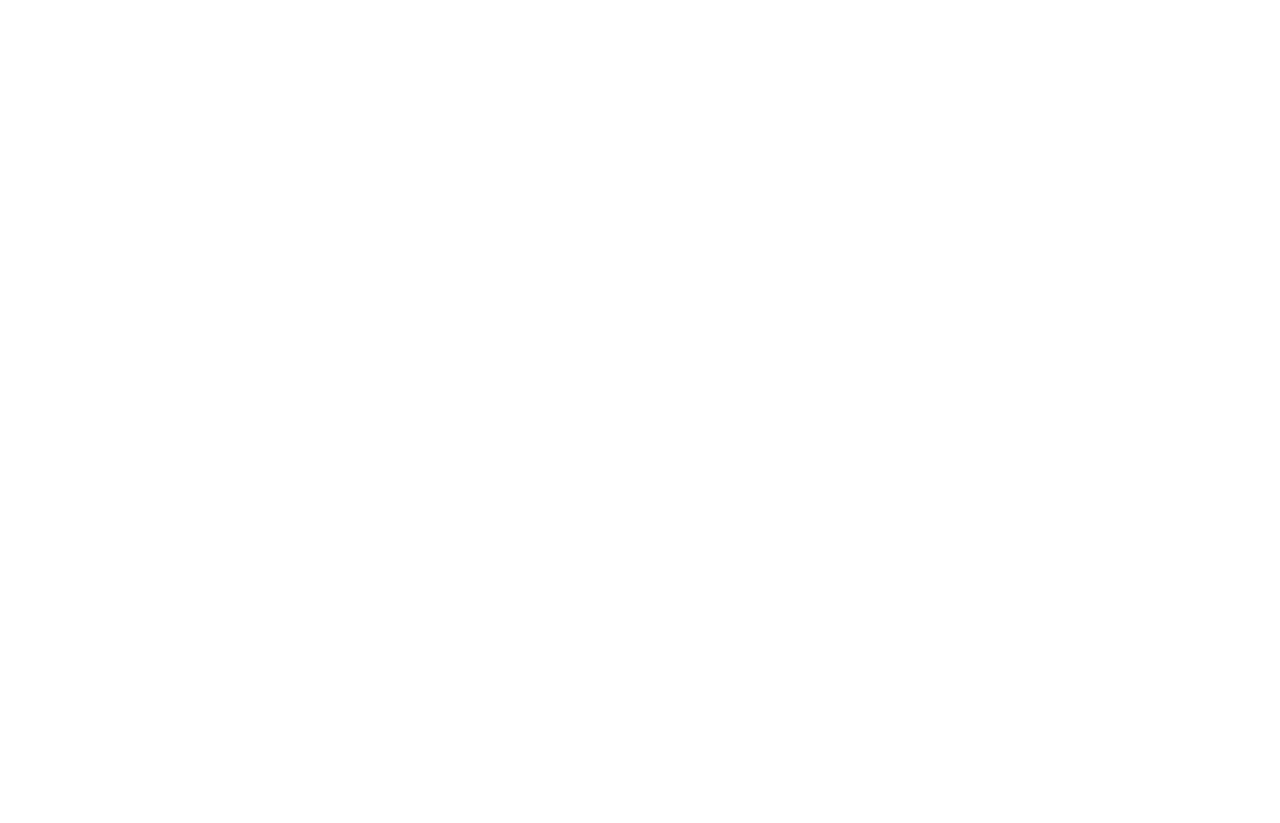
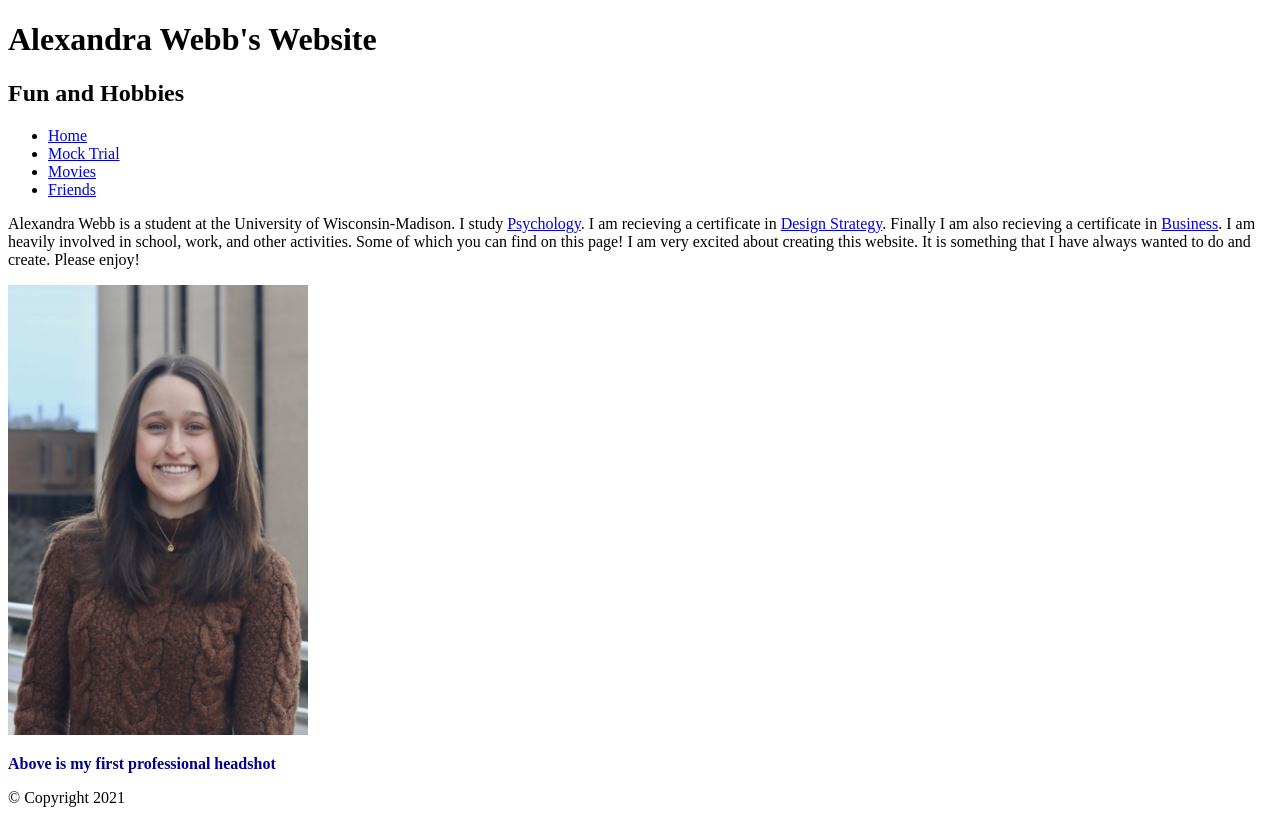
Before and after one commit to alwebb2/Project-1, a plain HTML site: page index.html in a window 1280 px wide. Before the commit the page ends 800 px from the top, so only its background shows below. Drawn offline with Linux system fonts and the light colour scheme.

Commit message:
Website File for LIS351

```diff
--- a/index.html
+++ b/index.html
@@ -9,7 +9,38 @@
 </head>
 
 	<body>
-		<!--- Enter code below this comment. Remember all code you want to display to users needs to be between the <body> tags -->
+		<header>
+		<h1>Alexandra Webb's Website</h1>
+		<h2>Fun and Hobbies</h2>
+		<nav>
+		<ul>
+			<li><a href="Index.html">Home</a></li>
+			<li><a href="Mock-Trial.html">Mock Trial</a></li>
+			<li><a href="Movies.html">Movies</a></li>
+			<li><a href="Friends.html">Friends</a></li>
+		</ul>
+	</nav>
+</header>
+<section>
+	<main>
+		<p>Alexandra Webb is a student at the University of Wisconsin-Madison. I study <a href="https://psych.wisc.edu"> Psychology</a>. I am recieving a certificate in <a href="https://guide.wisc.edu/undergraduate/human-ecology/school-wide/design-strategy-certificate/"> Design Strategy</a>. Finally I am also recieving a certificate in <a href="https://guide.wisc.edu/undergraduate/business/school-wide/business-certificate/">Business</a>. I am heavily involved in school, work, and other activities. Some of which you can find on this page! I am very excited about creating this website. It is something that I have always wanted to do and create. Please enjoy!</p>
+	</main>
+<article>
+		<img src="Headshot.jpeg" alt="This is a headshot of myself. I have brown hair with pale skin and I am wearing a brown sweater." width="300" height="450">
+	</article>
+
+<article>
+		<p style="color:darkblue;"> <b>Above is my first professional headshot</b></p>
+	</article>
+
+</section>
+
+<footer>
+
+	<p>&copy; Copyright 2021</p>
+
+</footer>
+
 	</body>
 
 </html>
```
